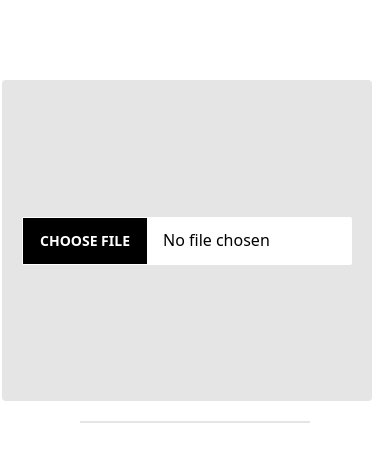
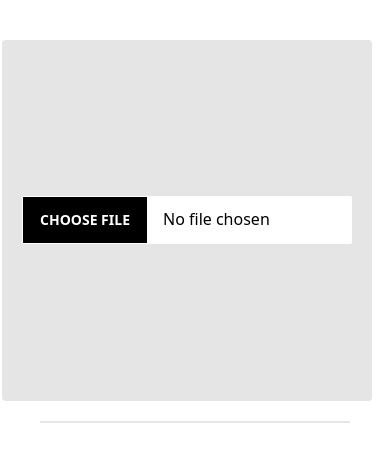
Before and after one commit to sortbyfirstname/csskit, a SvelteKit app: page /rainbow in a window 390 px wide. Shown: the top 462 px of the page. Built offline with nearby package versions, Linux system fonts and the light colour scheme.

Commit message:
increase width of colour palette in rainbow

```diff
--- a/src/routes/rainbow/+page.svelte
+++ b/src/routes/rainbow/+page.svelte
@@ -22,7 +22,7 @@
 	<title>Rainbow | CSSkit</title>
 </svelte:head>
 
-<div class="z-10 h-full w-full flex flex-col sm:flex-row justify-between place-items-center p-20">
+<div class="z-10 h-full w-full flex flex-col sm:flex-row justify-between place-items-center p-10 sm:p-20">
 	<div class="z-10 h-3/4 card bg-base-300 place-items-center place-content-center space-y-4 px-5 md:px-7 lg:px-10 mr-4">
 		<FileInput bind:files on:change={loadStylesheet} />
 		{#each stylesheets as _}
@@ -33,7 +33,7 @@
 	<div class="divider divider-horizontal hidden sm:flex" />
 	<div class="divider divider-vertical flex sm:hidden" />
 
-	<div class="h-3/4 w-3/4 sm:w-1/3 flex-grow flex flex-col justify-between space-y-5">
+	<div class="h-3/4 w-full sm:w-1/3 flex-grow flex flex-col justify-between space-y-5">
 		<div class="h-full w-full flex-grow">
 			<div class="w-full grid grid-cols-4 sm:grid-cols-12 gap-x-4 sm:-mt-4">
 				{#if colors}
```
